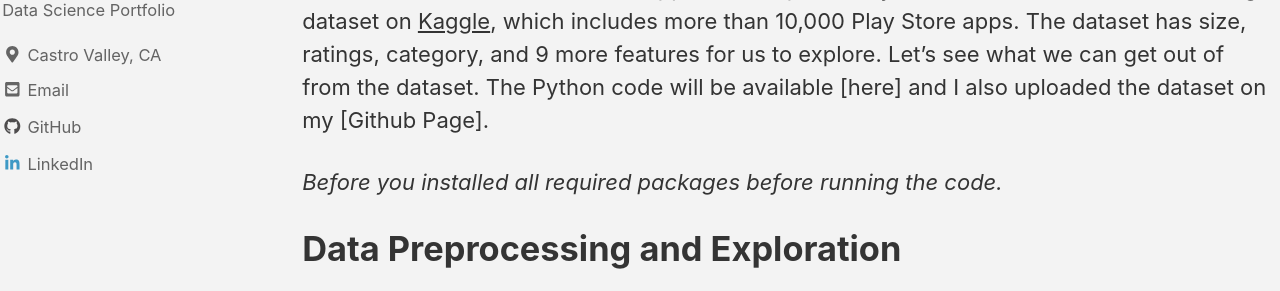
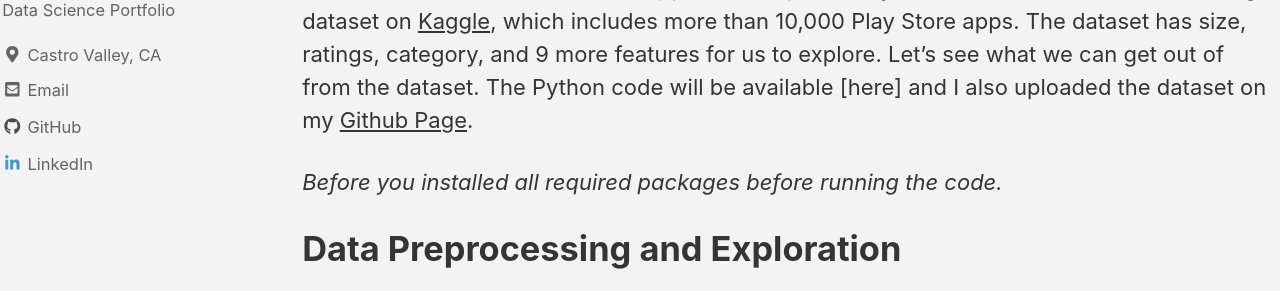
Before and after one commit to ryan-kttam/ryan-kttam.github.io, a Jekyll site: the page built from _posts/2018-11-27-Android_Market_Analysis.md, in a window 1280 px wide and 900 px high, scrolled down 642 px. Shown: the part 252-543 px from the top of the window. Built offline with Jekyll 4.4.1, drawn with Linux system fonts in a browser that asks for light colours; cached includes are drawn as plain includes; nearby versions of some CDN libraries; some of the changed lines change nothing that is shown; some of the changed text lies outside the part shown.

Commit message:
correct typo

```diff
--- a/_posts/2018-11-27-Android_Market_Analysis.md
+++ b/_posts/2018-11-27-Android_Market_Analysis.md
@@ -1,6 +1,6 @@
 ---
 title: "Android Market Analysis"
-date: 2018-11-27
+date: 2018-12-02
 header:
   image: "/images/android.jpg"
 excerpt: "Data Visualization, Data Analysis, Data Science"
@@ -8,7 +8,7 @@
 
 # Background
 How much do you know about the mobile app marketing? What category do you think has the most installs in the market? is it social media? or games? In this post, I am going to explore and learn more about the mobile app market, specifically, the Android Market.
-I will be using a dataset on [Kaggle](https://www.kaggle.com/lava18/google-play-store-apps), which includes more than 10,000 Play Store apps. The dataset has size, ratings, category, and 9 more features for us to explore. Let's see what we can get out of from the dataset. The Python code will be available [here] and I also uploaded the dataset on my [Github Page].
+I will be using a dataset on [Kaggle](https://www.kaggle.com/lava18/google-play-store-apps), which includes more than 10,000 Play Store apps. The dataset has size, ratings, category, and 9 more features for us to explore. Let's see what we can get out of from the dataset. The Python code will be available [here] and I also uploaded the dataset on my [Github Page](https://github.com/ryan-kttam/android_market_analysis/blob/master/googleplaystore.csv).
 
 *Before you installed all required packages before running the code.*
 
@@ -65,8 +65,8 @@
 # Data Visualization
 
 
-## Size and Ratings
-To begin with size and ratings:
+## Size and Rating
+To begin with size and rating:
 
 <img src="/images/android_analysis/Figure_1.jpg" alt="Figure 1">
 <img src="/images/android_analysis/Figure_2.jpg" alt="Figure 2">
```
